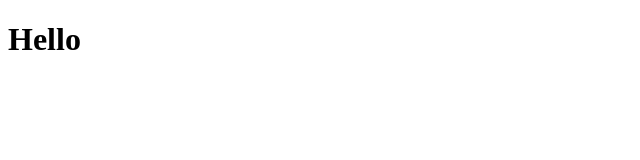
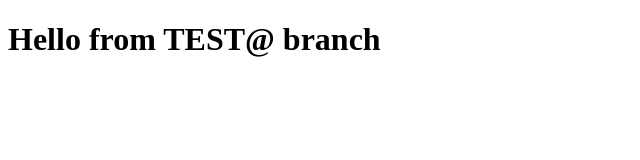
Before and after one commit to hackerbuoy2298/projectone, a plain HTML site: page CodewithHarry_JS_Notes/index.html in a window 1280 px wide. Shown: the whole page, without its empty margins (0-640 px from the left). Drawn offline with Linux system fonts and the light colour scheme.

Commit message:
new test2 branch added

```diff
--- a/CodewithHarry_JS_Notes/index.html
+++ b/CodewithHarry_JS_Notes/index.html
@@ -6,6 +6,6 @@
     <title>Document</title>
 </head>
 <body>
-    <h1>Hello</h1>
+    <h1>Hello from TEST@ branch</h1>
 </body>
 </html>
```
